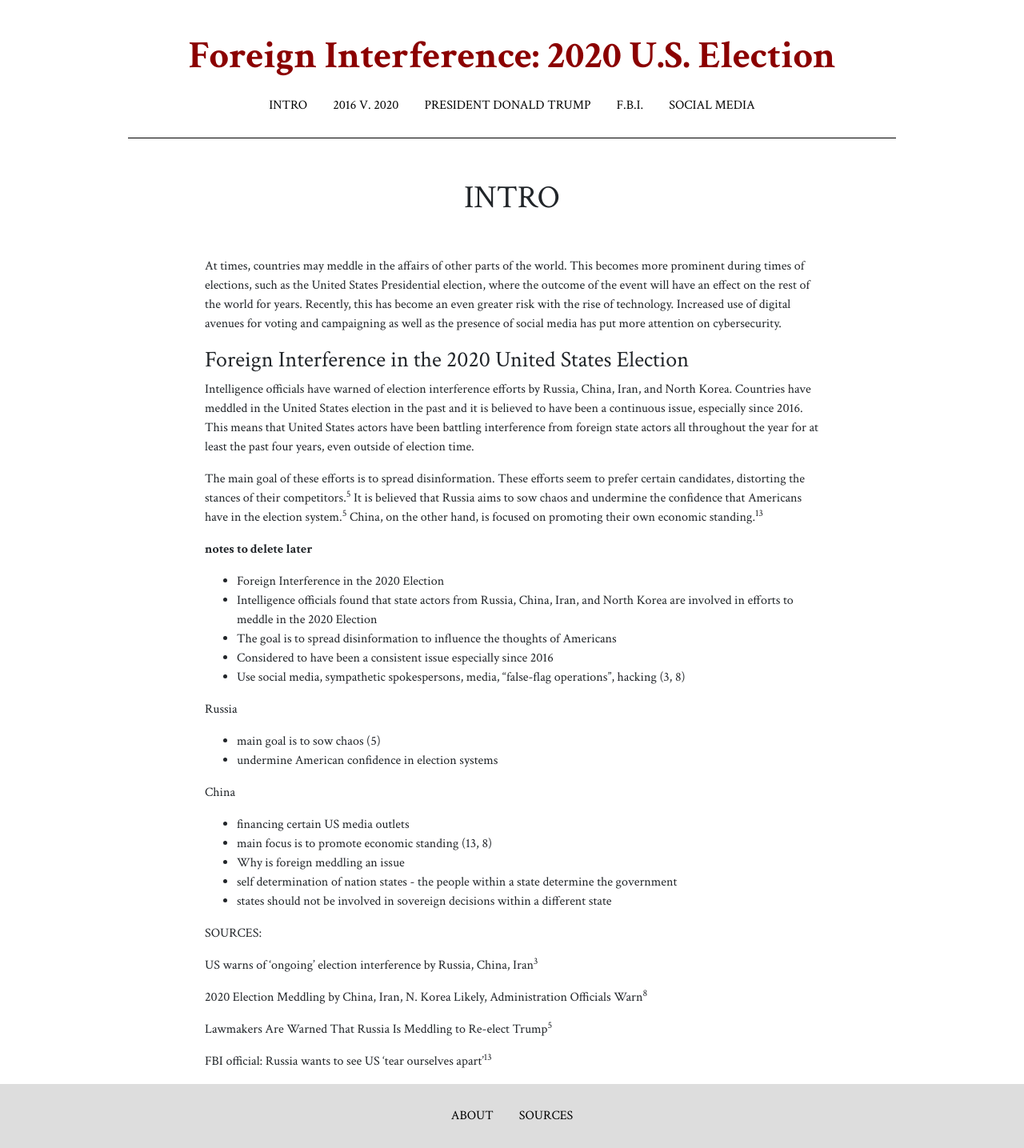
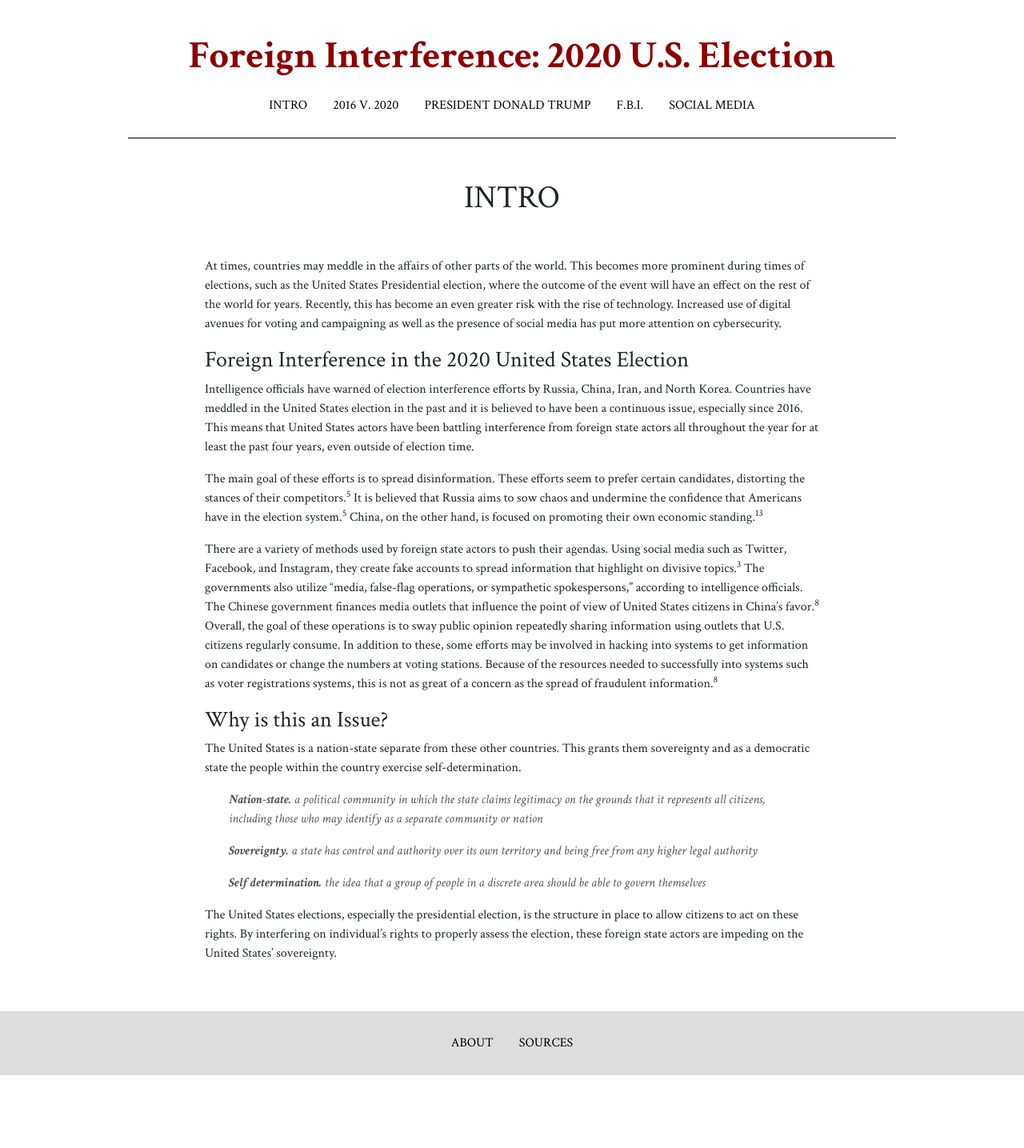
Before and after one commit to aimeeeb/ir-2020election, a Jekyll site: the page built from index.md, in a window 1280 px wide. Shown: the whole page at 80% size. Built offline with Jekyll 4.4.1, drawn with Linux system fonts in a browser that asks for light colours; after the commit the page ends 1344 px from its top, so only the background shows below that.

Commit message:
completed intro page

```diff
--- a/_layouts/navbar.html
+++ b/_layouts/navbar.html
@@ -21,7 +21,7 @@
 </head>
 <body>
     <header id="topbar">
-        <span><a id="topbar-title" href="/">Foreign Interference: 2020 U.S. Election</a></span>
+        <span><a id="topbar-title" href="{{ site.url }}/">Foreign Interference: 2020 U.S. Election</a></span>
         <ul id="navbar" class="nav justify-content-center">
             <li class="nav-item">
                 <a class="nav-link" href="{{ site.url }}/">Intro</a>
--- a/assets/css/style.css
+++ b/assets/css/style.css
@@ -1,5 +1,11 @@
 h1, h2, h3, h4, h5, p, header, li {
 	font-family: 'Crimson Text', serif;
+}
+
+blockquote {
+    padding: 0 30px;
+    color: #555;
+    font-style: italic;
 }
 
 /*NAV BAR*/
@@ -49,6 +55,8 @@ main {
 }
 
 /*FOOTER*/
+
 .footer {
-	background: #ddd
+	background: #ddd;
+	margin-top: 60px;
 }
--- a/index.md
+++ b/index.md
@@ -11,36 +11,16 @@ Intelligence officials have warned of election interference efforts by Russia, C
 
 The main goal of these efforts is to spread disinformation. These efforts seem to prefer certain candidates, distorting the stances of their competitors.<sup>5</sup> It is believed that Russia aims to sow chaos and undermine the confidence that Americans have in the election system.<sup>5</sup> China, on the other hand, is focused on promoting their own economic standing.<sup>13</sup>
 
+There are a variety of methods used by foreign state actors to push their agendas. Using social media such as Twitter, Facebook, and Instagram, they create fake accounts to spread information that highlight on divisive topics.<sup>3</sup> The governments also utilize "media, false-flag operations, or sympathetic spokespersons," according to intelligence officials. The Chinese government finances media outlets that influence the point of view of United States citizens in China's favor.<sup>8</sup> Overall, the goal of these operations is to sway public opinion repeatedly sharing information using outlets that U.S. citizens regularly consume. In addition to these, some efforts may be involved in hacking into systems to get information on candidates or change the numbers at voting stations. Because of the resources needed to successfully into systems such as voter registrations systems, this is not as great of a concern as the spread of fraudulent information.<sup>8</sup>
 
+### Why is this an Issue?
 
-**notes to delete later**
+The United States is a nation-state separate from these other countries. This grants them sovereignty and as a democratic state the people within the country exercise self-determination.
 
-- Foreign Interference in the 2020 Election
-- Intelligence officials found that state actors from Russia, China, Iran, and North Korea are involved in efforts to meddle in the 2020 Election
-- The goal is to spread disinformation to influence the thoughts of Americans
-- Considered to have been a consistent issue especially since 2016
-- Use social media, sympathetic spokespersons, media, “false-flag operations”, hacking (3, 8)
+> **Nation-state.** a political community in which the state claims legitimacy on the grounds that it represents all citizens, including those who may identify as a separate community or nation
 
-Russia
+> **Sovereignty.** a state has control and authority over its own territory and being free from any higher legal authority
 
-- main goal is to sow chaos (5)
-- undermine American confidence in election systems
+> **Self determination.** the idea that a group of people in a discrete area should be able to govern themselves
 
-China
-
-- financing certain US media outlets
-- main focus is to promote economic standing (13, 8)
-- Why is foreign meddling an issue
-- self determination of nation states - the people within a state determine the government
-- states should not be involved in sovereign decisions within a different state
-
-
-SOURCES:
-
-US warns of ‘ongoing’ election interference by Russia, China, Iran<sup>3</sup>
-
-2020 Election Meddling by China, Iran, N. Korea Likely, Administration Officials Warn<sup>8</sup>
-
- Lawmakers Are Warned That Russia Is Meddling to Re-elect Trump<sup>5</sup>
-
-FBI official: Russia wants to see US ‘tear ourselves apart’<sup>13</sup>
+The United States elections, especially the presidential election, is the structure in place to allow citizens to act on these rights. By interfering on individual's rights to properly assess the election, these foreign state actors are impeding on the United States' sovereignty.
```
Also changed, not shown: 7 other files.
